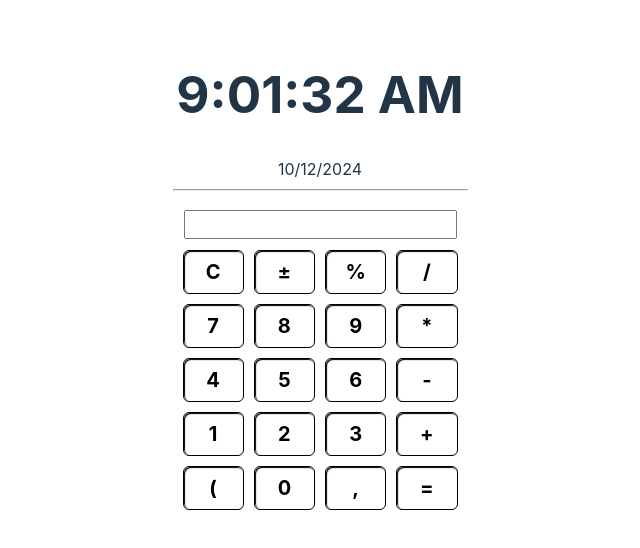
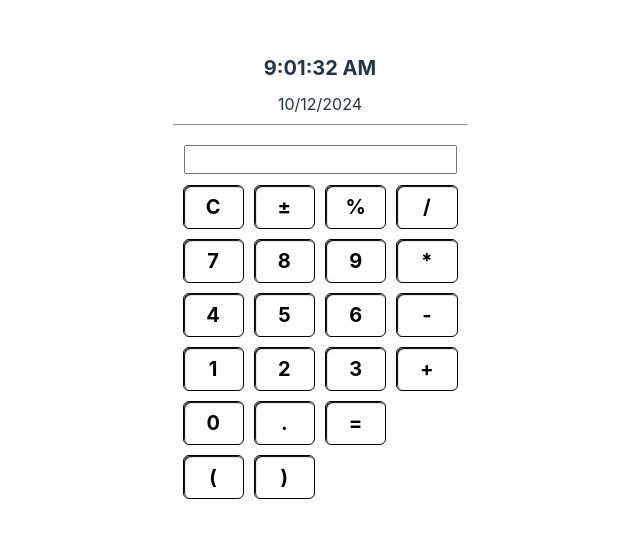
Before and after one commit to tomuwhu/vite_esti_fetch, a Svelte app: page / in a window 1280 px wide. Shown: the part 124-672 px from the top of the page, without its empty margins (320-960 px from the left). Built offline with nearby package versions, Linux system fonts and the light colour scheme.

Commit message:
2. design

```diff
--- a/src/App.svelte
+++ b/src/App.svelte
@@ -1,7 +1,6 @@
 <script>
   var time = new Date()
   var szam = ""
-  var zo = false
   setInterval(() =>
     time = new Date(),
     1000
@@ -9,10 +8,6 @@
   const f = v => {
     if (v == "P") {
       szam = -szam
-    }
-    else if (v == "(") {
-      zo = !zo
-      szam += zo ? "(" : ")"
     }
     else if (v == "C") {
       szam = ""
@@ -36,12 +31,11 @@
     <tr>
       <th colspan=4><input type="text" bind:value={szam}></th>
     </tr>
-    {#each ["CP%/","789*","456-","123+","(0,="] as o}
+    {#each ["CP%/","789*","456-","123+","0.=","()"] as o}
       <tr>
         {#each o as v}
           <td on:click={() => f(v)}>
             {#if v == "P"}±
-            {:else if v == "(" && zo})
             {:else}{v}
             {/if}
           </td>
@@ -56,14 +50,11 @@
     text-align: right;
     font-size: 20px;
   }
-  .out {
-    color: yellow;
-    font-size: 20px;
-    overflow-wrap: break-word;
-    max-width: 500px;
-  }
   table {
     border-spacing: 10px;
+  }
+  h1 {
+    font-size: 20px;
   }
   :global(td) {
     width: 40px;
```
Also changed, not shown: 5 other files (tests, documents, lock files or other folders).
